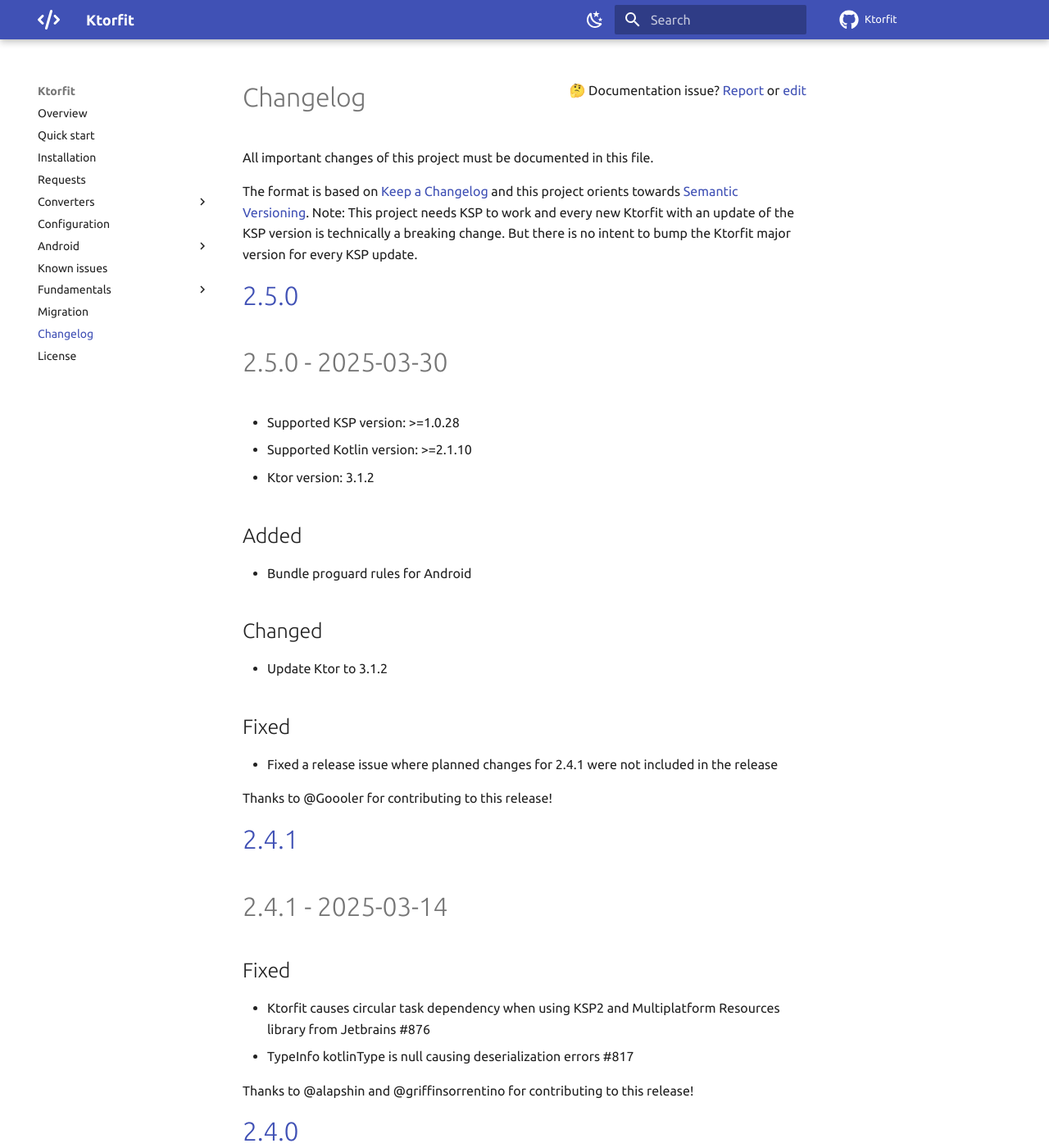
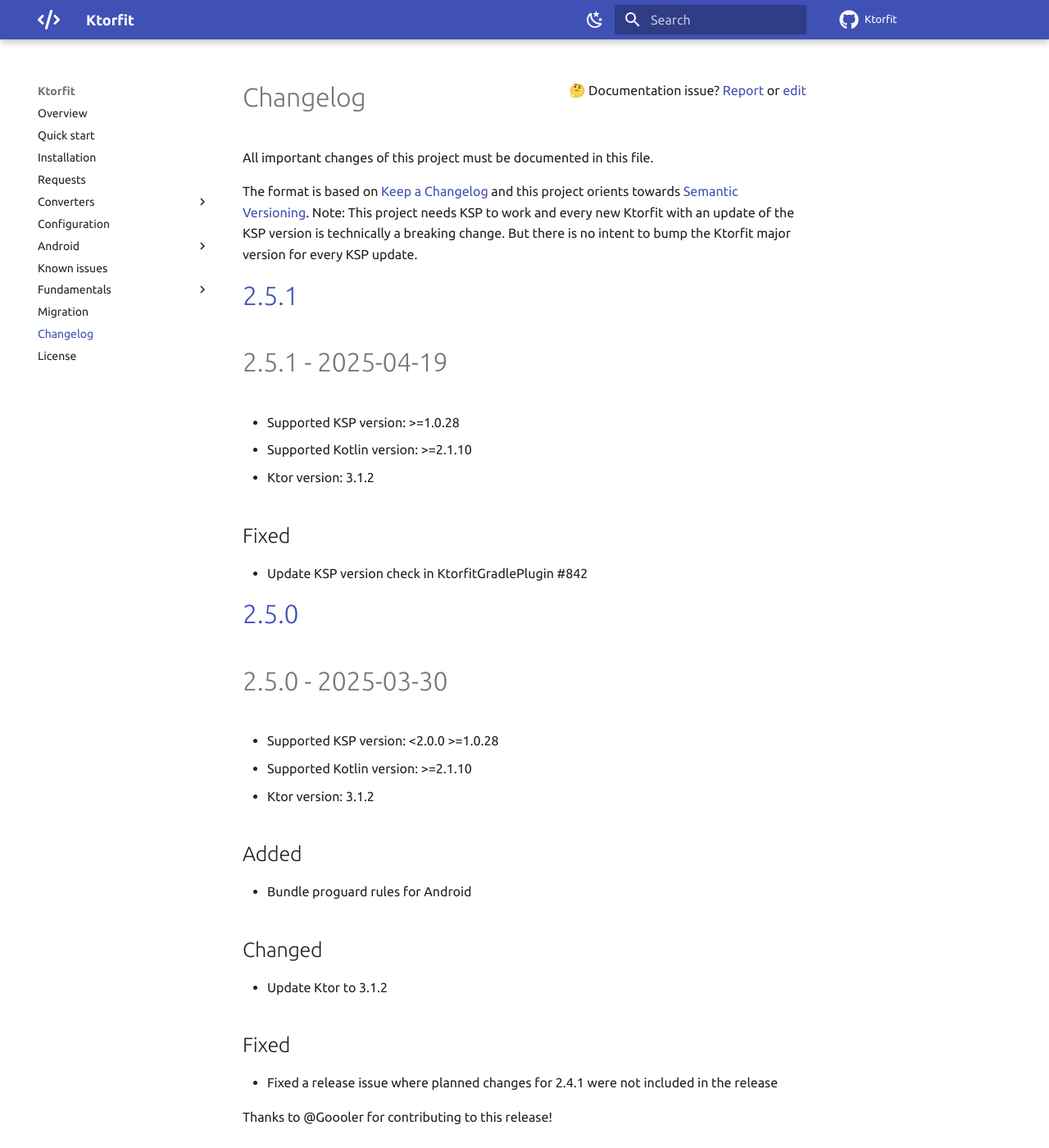
Before and after one commit to Foso/Ktorfit, an MkDocs documentation site: the page built from docs/CHANGELOG.md, in a window 1280 px wide and 1400 px high. Shown: the whole window at 82% size. Built offline with MkDocs 1.6.1 and Material for MkDocs 9.7.7, drawn with Linux system fonts in a browser that asks for light colours; comment, search, counter and statistics services are not loaded; some of the changed text lies outside the part shown.

Commit message:
Release 2.5.1

```diff
--- a/docs/CHANGELOG.md
+++ b/docs/CHANGELOG.md
@@ -7,12 +7,22 @@
 Note: This project needs KSP to work and every new Ktorfit with an update of the KSP version is technically a breaking change.
 But there is no intent to bump the Ktorfit major version for every KSP update.
 
+# [2.5.1]()
+
+2.5.1 - 2025-04-19
+========================================
+* Supported KSP version: >=1.0.28
+* Supported Kotlin version: >=2.1.10
+* Ktor version: 3.1.2
+
+## Fixed
+-  Update KSP version check in KtorfitGradlePlugin #842
 
 # [2.5.0]()
 
 2.5.0 - 2025-03-30
 ========================================
-* Supported KSP version: >=1.0.28
+* Supported KSP version: <2.0.0 >=1.0.28
 * Supported Kotlin version: >=2.1.10
 * Ktor version: 3.1.2
 
@@ -32,6 +42,9 @@
 
 2.4.1 - 2025-03-14
 ========================================
+* Supported KSP version: >=1.0.28
+* Supported Kotlin version: >=2.1.10
+* Ktor version: 3.1.0
 
 ## Fixed
 - Ktorfit causes circular task dependency when using KSP2 and Multiplatform Resources library from Jetbrains #876
--- a/mkdocs.yml
+++ b/mkdocs.yml
@@ -13,7 +13,7 @@
   site:
     images: '../../images'
   ktorfit:
-    release: "2.5.0"
+    release: "2.5.1"
   ktor:
     release: "3.1.2"
   social:
```
Also changed, not shown: 5 other files.
